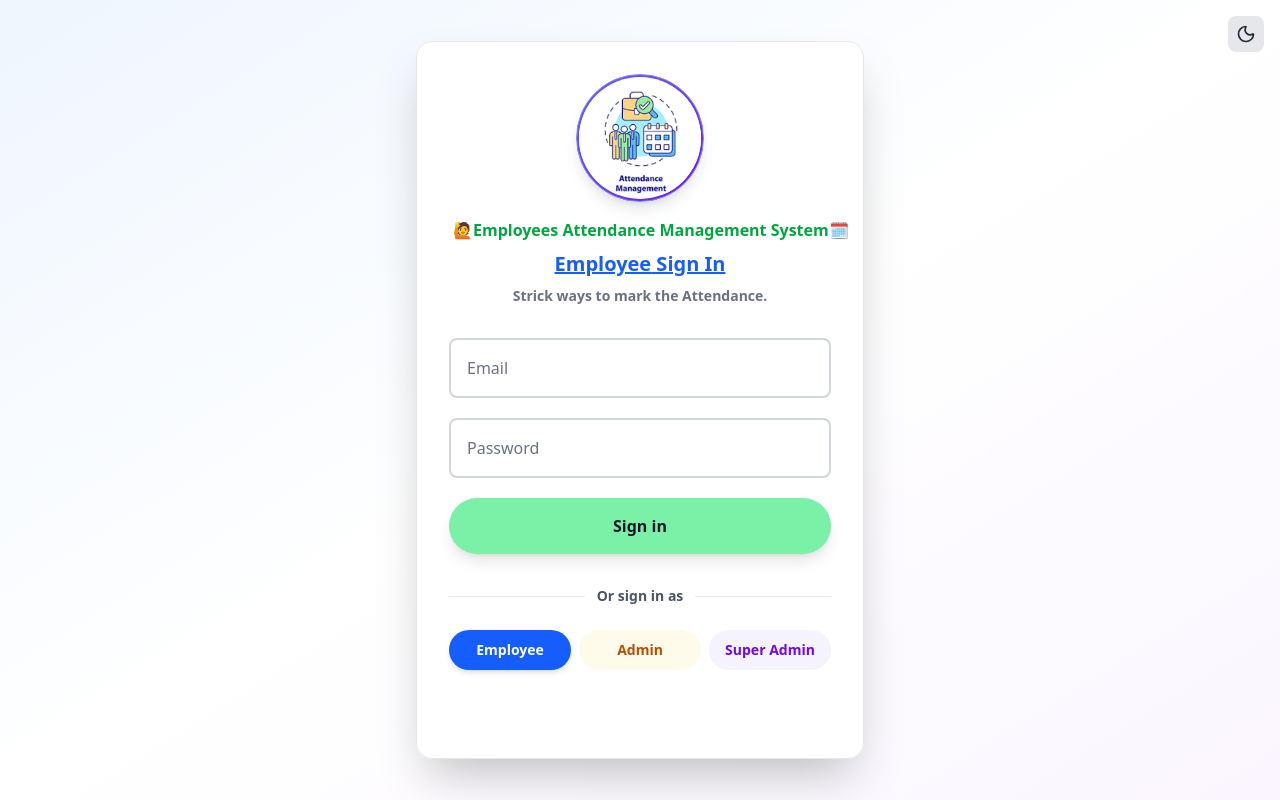
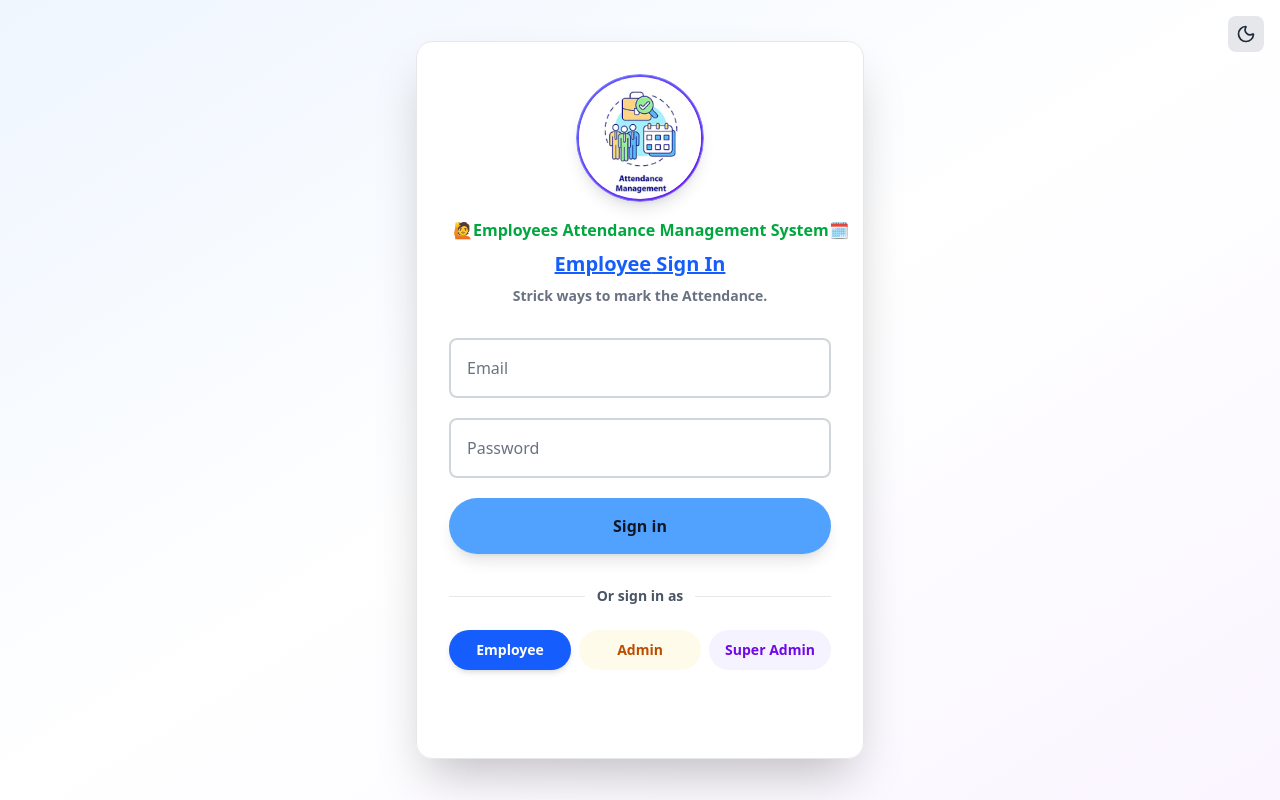
Before and after one commit to Ranjay6126/Attendance-Management-System, a React (Vite) app in the folder client/: page /login in a window 1280 px wide. Built offline with nearby package versions, Linux system fonts and the light colour scheme.

Commit message:
deploy done

```diff
--- a/client/src/pages/Login.jsx
+++ b/client/src/pages/Login.jsx
@@ -137,7 +137,7 @@ const Login = () => {
                     <button
                         type="submit"
                         disabled={loading}
-                        className="w-full bg-green-300 hover:bg-green-400 text-gray-900 p-3 sm:p-4 rounded-full font-bold text-sm sm:text-base transition-all shadow-lg hover:shadow-xl disabled:opacity-50 disabled:cursor-not-allowed transform hover:scale-[1.02] active:scale-[0.98]"
+                        className="w-full bg-blue-400 hover:bg-blue-500 text-gray-900 p-3 sm:p-4 rounded-full font-bold text-sm sm:text-base transition-all shadow-lg hover:shadow-xl disabled:opacity-50 disabled:cursor-not-allowed transform hover:scale-[1.02] active:scale-[0.98]"
                     >
                         {loading ? 'Signing in...' : 'Sign in'}
                     </button>
```
